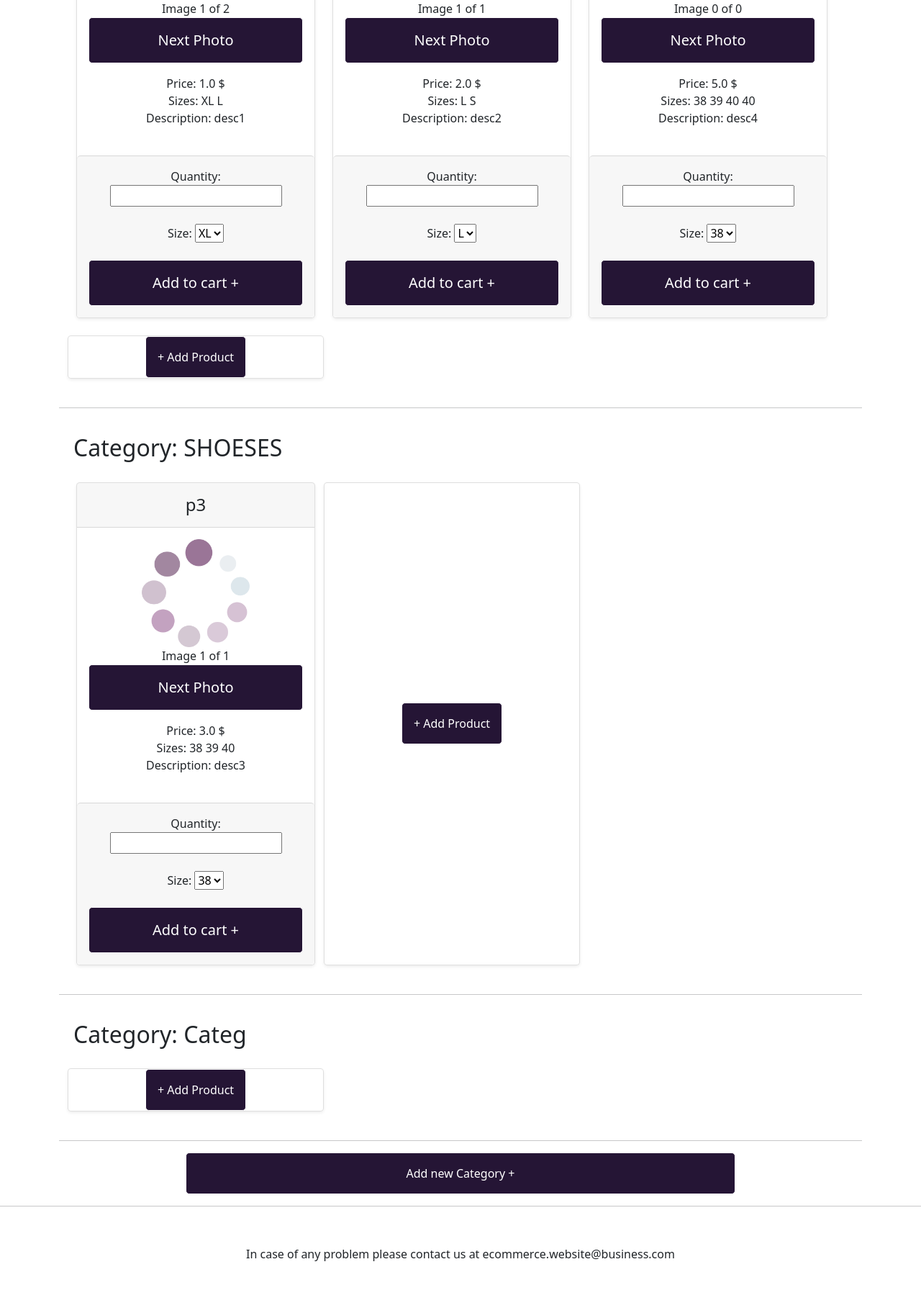
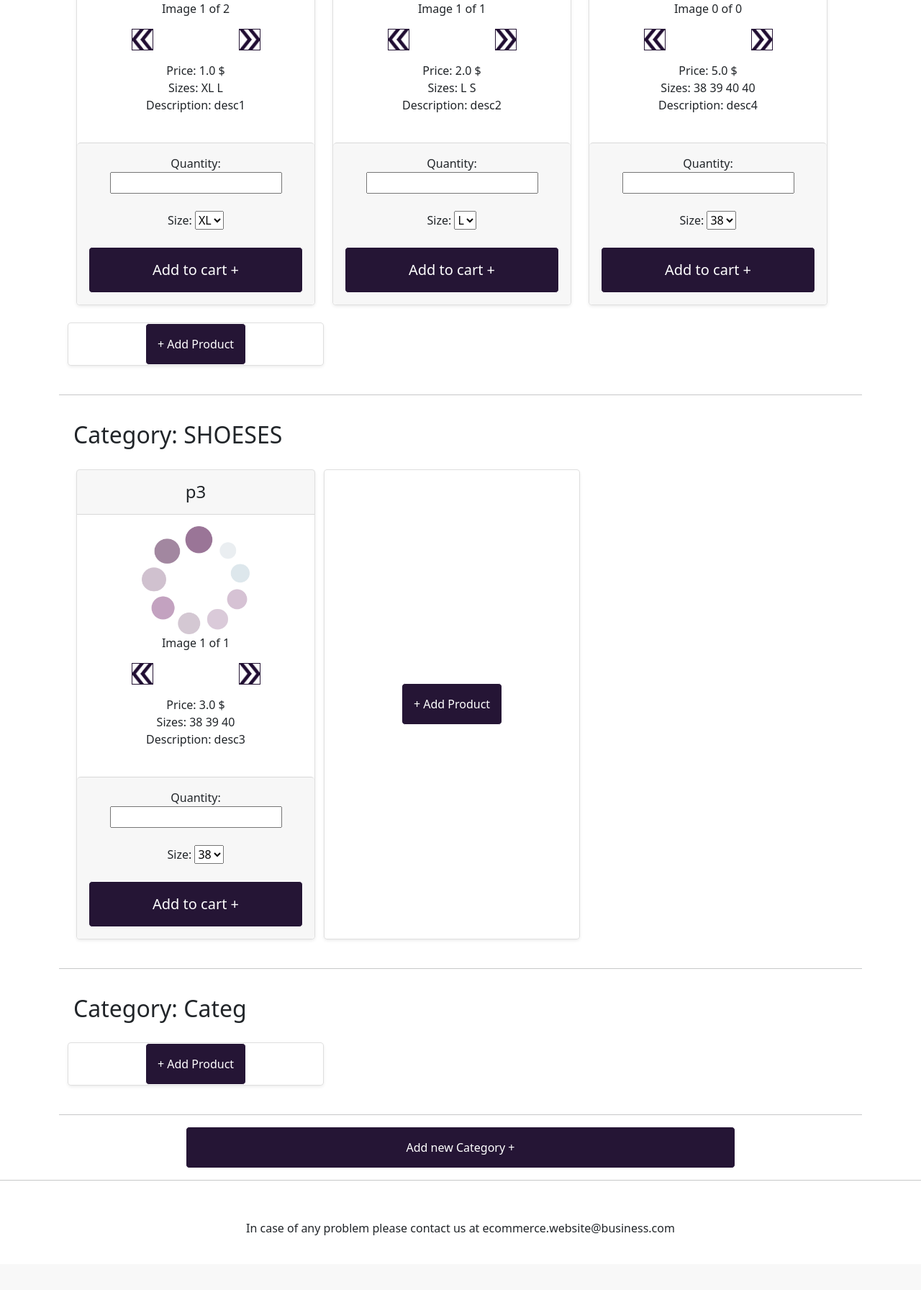
Before and after one commit to AlaaZuhd/TrainingTask_Django, a Django app: page /ECW in a window 1280 px wide. Shown: the part 607-2399 px from the top of the page at 72% size. After the commit the page ends 2323 px from the top, so only its background shows below. Run offline with Django 3.2, Linux system fonts and the light colour scheme; a user stored in the database is signed in; data comes from the database, SQL or seed files in the repository; both versions use the stored data as it was after the commit; some libraries are stand-ins or nearby versions.

Commit message:
add icons for prev and nexts img

```diff
--- a/products/templates/home-page.html
+++ b/products/templates/home-page.html
@@ -44,17 +44,10 @@
                                     {% endfor %}
 {#                                    <input type="number" value="{{ product.productimage_set.all|length }}">#}
                                     <br>
-                                <style>
-                                    .next-btn  {
-                                        background-color: #251535;
-                                        color: white;
-                                        border: 1px solid white;
-                                    }
-                                    .next-btn:hover {
-                                        border: 3px solid white;
-                                    }
-                                </style>
-                                    <button class="next-btn w-100 btn btn-lg btn-outline-primary" onclick="nextImage(this)" value="{{ product.productimage_set.all|length  }}">Next Photo</button>
+                                    <div class="prev-next-btn-container text-center d-flex align-items-center ">
+                                        <button class="prev-btn" onclick="nextImage(this)" value="{{ product.productimage_set.all|length  }}"></button>
+                                        <button class="next-btn" onclick="prevImage(this)" value="{{ product.productimage_set.all|length  }}"></button>
+                                    </div>
                                 </p>
                                 <ul class="list-unstyled mt-3 mb-4" >
                                     <li>Price: {{product.price}} $</li>
--- a/static/css/style.css
+++ b/static/css/style.css
@@ -10,7 +10,7 @@ body {
 /*{#    max-width: 700px;#}*/
 /*{#}#}*/
 
-.add-to-cart, .add-new-size, #add-new-category-btn, .addBtn, .next-btn, .nn  {
+.add-to-cart, .add-new-size, #add-new-category-btn, .addBtn {
     padding: .5rem 1rem;
     margin-bottom: 0;
     background-color: rgba(0,0,0,.03);
@@ -19,14 +19,44 @@ body {
     padding-bottom: 1rem!important;
     border-radius: 5px;
 }
-.add-to-cart input[type=submit], .add-new-size, #add-new-category-btn, .addBtn, .next-btn, .nn  {
+.add-to-cart input[type=submit], .add-new-size, #add-new-category-btn, .addBtn   {
     background-color: #251535;
     color: white;
     border: 1px solid white;
 }
-.add-to-cart input[type=submit]:hover, .add-new-size:hover, #add-new-category-btn:hover, .addBtn:hover, .next-btn:hover, .nn {
+.add-to-cart input[type=submit]:hover, .add-new-size:hover, #add-new-category-btn:hover, .addBtn:hover {
     border: 3px solid white;
 }
+
+/*.prev-next-btn-container {*/
+/*    display: felx;*/
+/*}*/
+
+.prev-next-btn-container {
+    justify-content: space-around;
+}
+
+
+.next-btn {
+    background-image: url("../images/right-arrow.png");
+}
+
+.prev-btn {
+    background-image: url("../images/left-arrow.png");
+}
+
+.next-btn, .prev-btn {
+    height: 30px;
+    width: 30px;
+    background-color: transparent;
+    background-repeat: no-repeat;
+    background-size: auto 30px;
+    border: 1px solid #251535;
+    background-position: center;
+
+}
+
+
 
 /*#add-new-category-btn {*/
 /*    background-color: #251535;*/
```
Also changed, not shown: static/js/script.js (+34 -9 lines), db.sqlite3, static/images/left-arrow.png (added), static/images/right-arrow.png (added).
